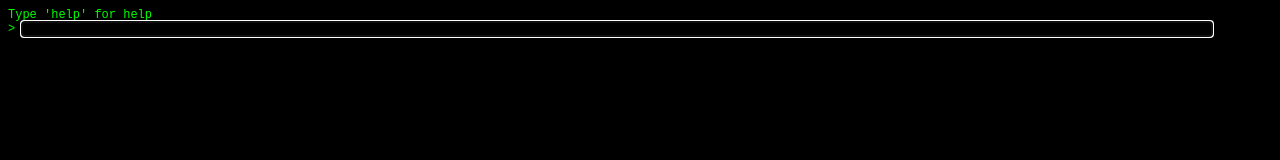
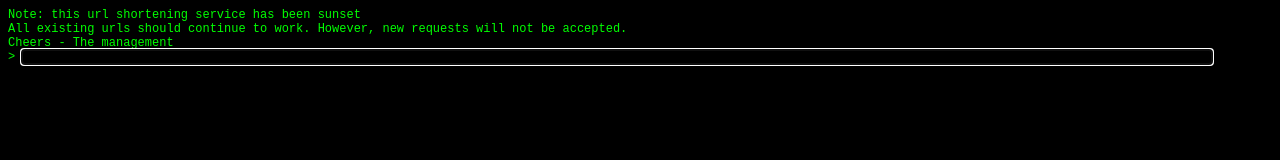
Before and after one commit to euank/EurlShortener, a website: page public/index.html in a window 1280 px wide. Drawn offline with nearby package versions, Linux system fonts and the light colour scheme.

Commit message:
Add notice that this service is sunset

```diff
--- a/public/index.html
+++ b/public/index.html
@@ -54,7 +54,7 @@
       app.controller("MainCtrl", ['$scope','$http', function($scope, $http) {
         $scope.local = {};
         $scope.local.processing = false;
-        $scope.local.history = ["Type 'help' for help"];
+        $scope.local.history = ["Note: this url shortening service has been sunset", "All existing urls should continue to work. However, new requests will not be accepted.", "Cheers - The management"];
         $scope.local.input = "";
 
         var commands = {
```
